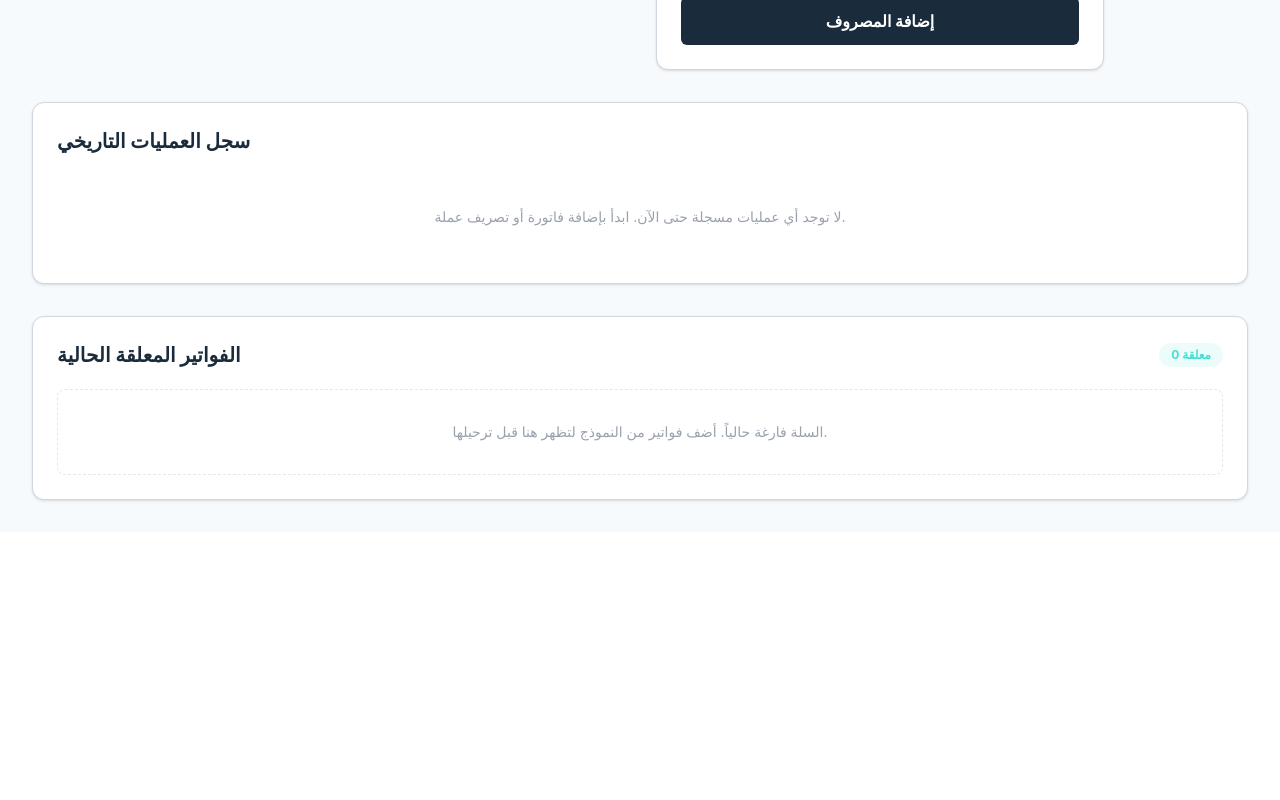
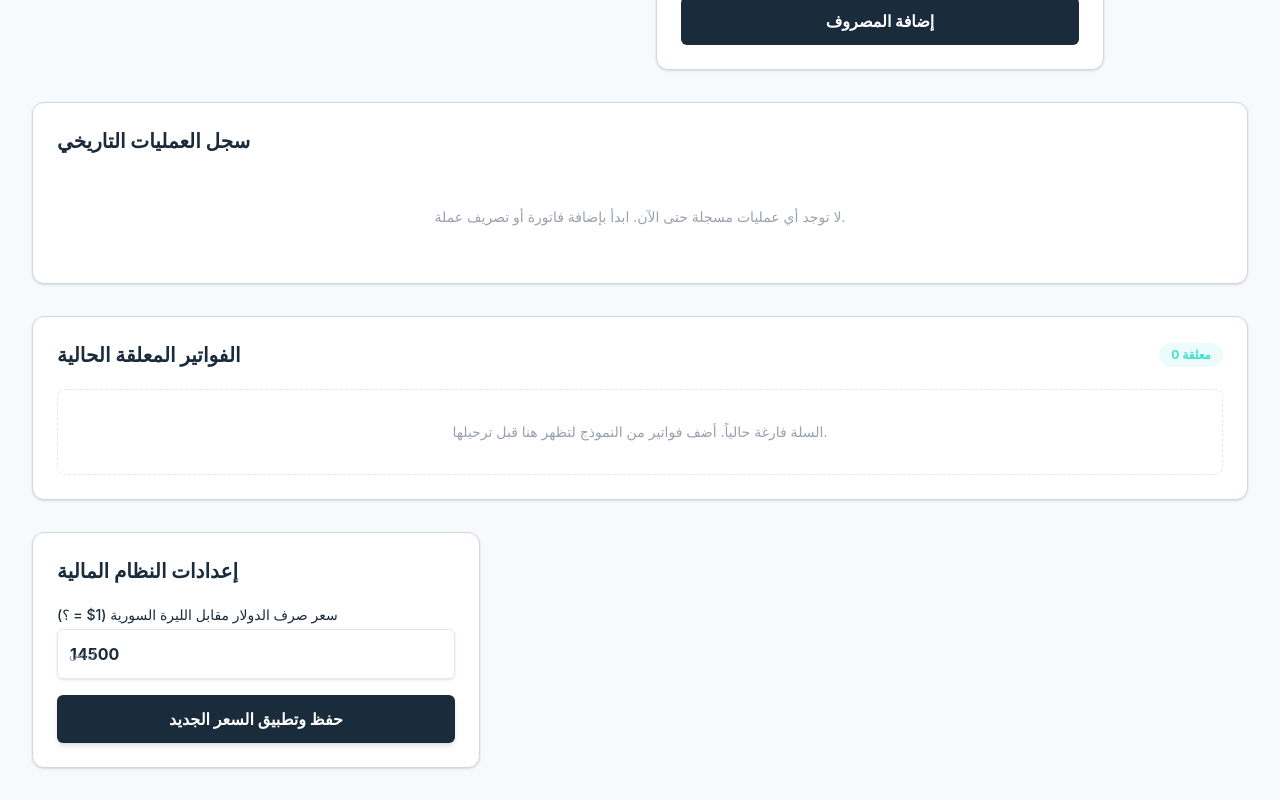
Before and after one commit to ratepnaal/Budget-Analyzer, a Next.js app: page / in a window 1280 px wide. Shown: the part 678-1478 px from the top of the page. Before the commit the page ends 1210 px from the top, so only its background shows below. Built offline with nearby package versions, Linux system fonts and the light colour scheme.

Commit message:
feat(settings): add dynamic exchange rate configuration and connect with centralized store

```diff
--- /dev/null
+++ b/app/components/Settings.tsx
@@ -0,0 +1,78 @@
+'use client';
+import { useState } from 'react';
+import { useAppDispatch , useAppSelector } from '../store/hooks';
+import { updateExchangeRate } from '../store/walletSlice';
+
+export default function Settings() {
+  const dispatch = useAppDispatch();
+
+  // 1. جلب سعر الصرف الحالي من الـ Store لعرضه كقيمة افتراضية
+
+  const { currentExchangeRate } = useAppSelector((state) => state.wallet);
+
+  // 2. الـ State المحلية للتحكم بمدخلات حقل النص
+
+  const [rateInput, setRateInput] = useState<string>(currentExchangeRate.toString());
+  const [isSuccess, setIsSuccess] = useState<boolean>(false);
+
+  const handleUpdate = (e: React.FormEvent) => {
+    e.preventDefault();
+    const newRate = Number(rateInput);
+
+    if (newRate <= 0) {
+      alert('يرجى إدخال سعر صرف صحيح أكبر من الصفر');
+      return;
+    }
+
+    // إرسال السعر الجديد إلى Redux Store
+    dispatch(updateExchangeRate(newRate));
+
+    // إظهار مؤشر نجاح مؤقت للمستخدم لتعزيز الـ UX
+    setIsSuccess(true);
+    setTimeout(() => setIsSuccess(false), 3000);
+  };
+
+  return (
+    <div className="bg-white p-6 rounded-card shadow-sm border border-outline-variant w-full">
+
+      <h2 className="text-xl font-bold text-secondary mb-5">إعدادات النظام المالية</h2>
+
+      <form onSubmit={handleUpdate} className="space-y-4">
+        <div>
+          <label className="block text-sm font-medium mb-1 text-secondary">
+            سعر صرف الدولار مقابل الليرة السورية (1$ = ؟)
+          </label>
+          <div className="relative rounded-md shadow-sm">
+            <input
+              type="number"
+              value={rateInput}
+              onChange={(e) => setRateInput(e.target.value)}
+
+              className="w-full p-3 border rounded-md outline-none border-gray-200 focus:border-primary transition-all text-secondary font-bold"
+              placeholder="مثال: 15000"
+              required
+            />
+            <div className="absolute inset-y-0 left-0 pl-3 flex items-center pointer-events-none text-xs text-gray-400">
+              ل.س
+            </div>
+          </div>
+        </div>
+
+        {/* إشعار نجاح الحفظ اللحظي */}
+        {isSuccess && (
+          <p className="text-emerald-700 text-xs font-semibold bg-emerald-50 p-2 rounded border border-emerald-200 transition-all animate-fade-in">
+            ✓ تم تحديث سعر الصرف في البنك المركزي بنجاح!
+          </p>
+        )}
+
+        <button
+          type="submit"
+          className="w-full bg-secondary hover:bg-opacity-90 text-white font-bold py-3 rounded-md transition-all shadow-md"
+        >
+          حفظ وتطبيق السعر الجديد
+
+        </button>
+      </form>
+    </div>
+  );
+}
--- a/app/page.tsx
+++ b/app/page.tsx
@@ -6,7 +6,7 @@ import AddTransactionForm from './components/AddTransactionForm';
 import TransferForm from './components/TransferForm';
 import TransactionsHistory from './components/TransactionsHistory';
 import PendingBasket from './components/PendingBasket';
-
+import Settings from './components/Settings';
 
 export default function Home() {
   const dispatch = useAppDispatch();
@@ -49,6 +49,10 @@ export default function Home() {
             <PendingBasket />
           </div>
 
+          <div className="max-w-md">
+            <Settings />
+          </div>
+
       </div>
     </main>
   );
--- a/app/store/store.ts
+++ b/app/store/store.ts
@@ -2,6 +2,7 @@ import { configureStore } from "@reduxjs/toolkit";
 import walletReducer from "./walletSlice";
 import transactionsReducer from "./transactionsSlice";
 import basketReducer from "./basketSlice";
+
 
 export const store = configureStore({
     reducer:{
--- a/app/store/walletSlice.ts
+++ b/app/store/walletSlice.ts
@@ -19,8 +19,9 @@ const WalletSlice = createSlice({
         // دالة المعادل بين العملتين
 
         updateExchangeRate:(state , action: PayloadAction<number>)=>{
-            state.currentExchangeRate = action.payload;
-        },
+         if (action.payload > 0) {
+      state.currentExchangeRate = action.payload;
+    }},
 
         // دالة ايداع مبلغ بالسوري ودالة الايداع بالدولار
 
@@ -54,7 +55,7 @@ const WalletSlice = createSlice({
                 state.usdBalance-=usdAmount;
                 state.sypBalance +=sypEquivalent
             }
-        }
+        },
     }
 })
 
```
